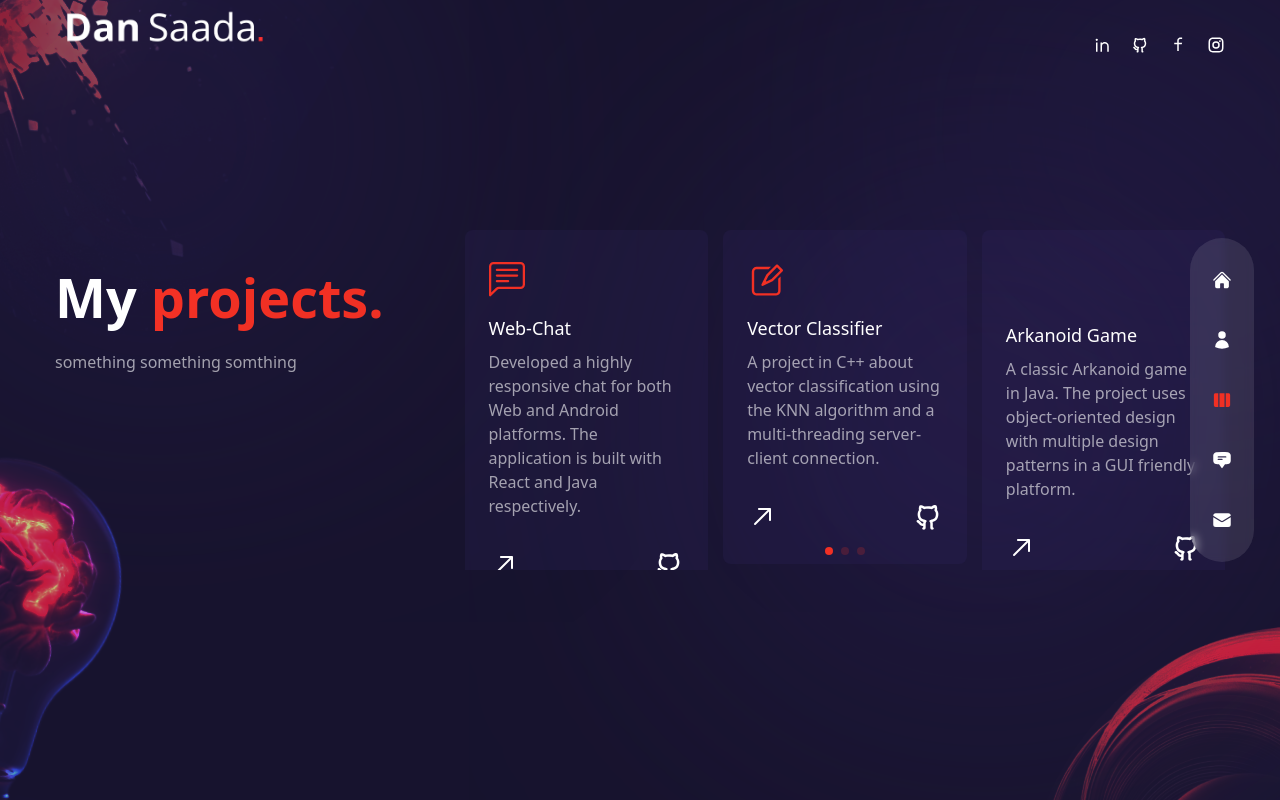
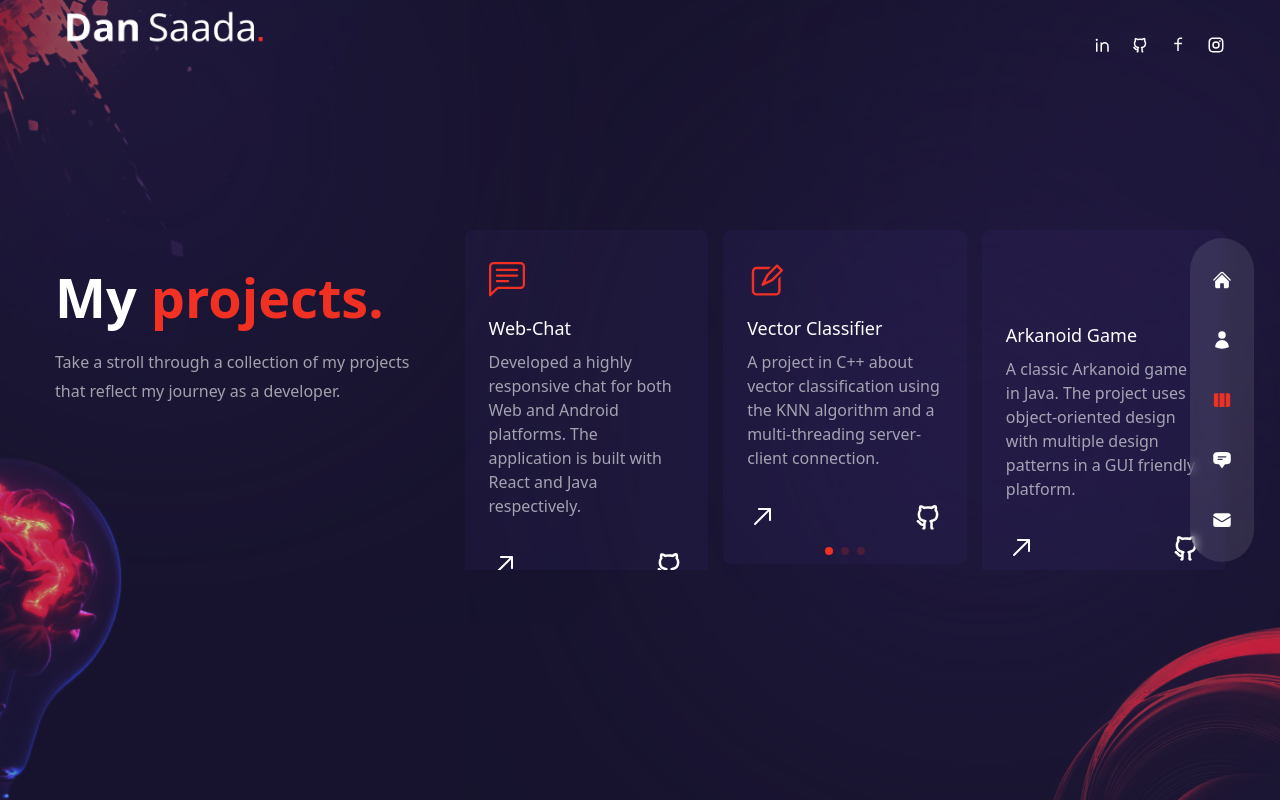
Before and after one commit to DanSaada/Portfolio, a Next.js app: page /work in a window 1280 px wide. Built offline with nearby package versions, Linux system fonts and the light colour scheme; some icons are missing.

Commit message:
adding content to the "projects" section

```diff
--- a/pages/work/index.js
+++ b/pages/work/index.js
@@ -30,7 +30,7 @@ const Work = () => {
               animate= 'show'
               exit='hidden'
               className='mb-4 max-w-[400px] mx-auto lg:mx-0'>
-             something something somthing
+             Take a stroll through a collection of my projects that reflect my journey as a developer.
             </motion.p>
           </div>
 
```
